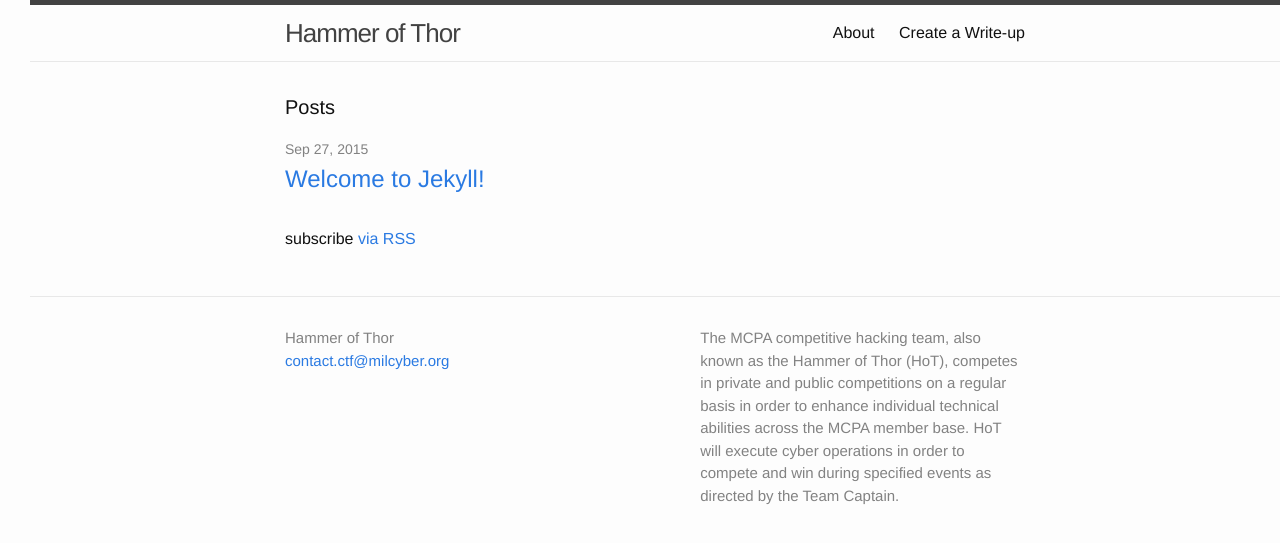
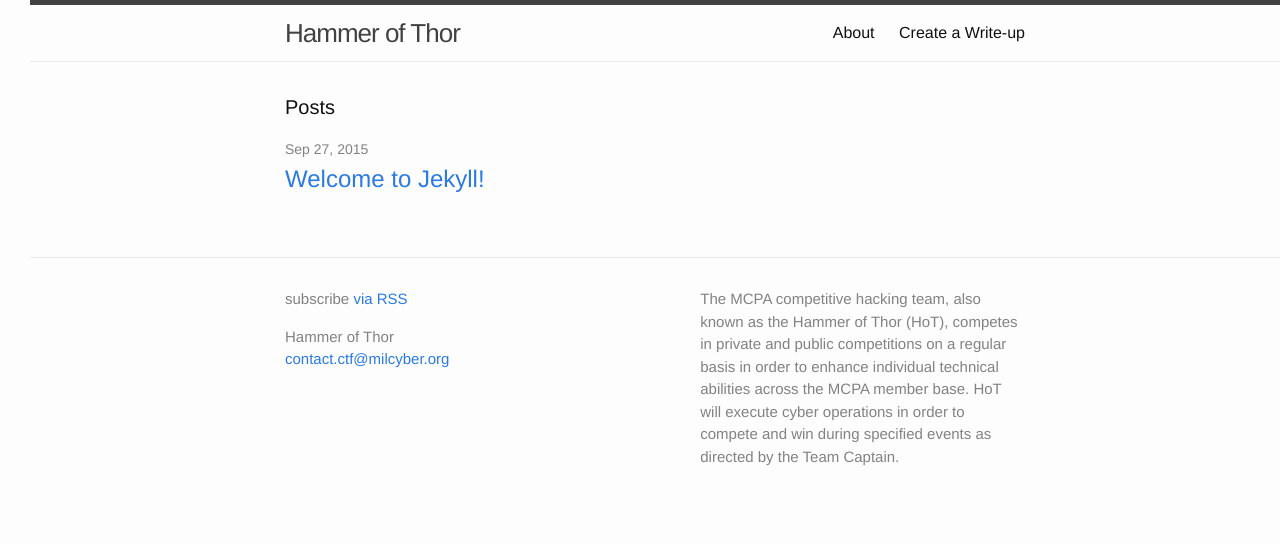
Before and after one commit to MCPA/MCPA.github.io, a Jekyll site: the page built from index.html, in a window 1280 px wide. Shown: the top 543 px of the page. Built offline with Jekyll 4.4.1, drawn with Linux system fonts in a browser that asks for light colours; Markdown is read by kramdown in place of the engine named in the settings; the list of posts is cut into pages by our own code.

Commit message:
small changes

```diff
--- a/_includes/footer.html
+++ b/_includes/footer.html
@@ -4,6 +4,7 @@
 
     <div class="footer-col-wrapper">
       <div class="footer-col  footer-col-1">
+      	<p class="rss-subscribe">subscribe <a href="{{ "/feed.xml" | prepend: site.baseurl }}">via RSS</a></p>
         <ul class="contact-list">
           <li>{{ site.title }}</li>
           <li><a href="mailto:{{ site.email }}">{{ site.email }}</a></li>
@@ -47,7 +48,6 @@
         <p class="text">{{ site.description }}</p>
       </div>
     </div>
-
   </div>
 
 </footer>
--- a/index.html
+++ b/index.html
@@ -18,6 +18,4 @@ layout: default
     {% endfor %}
   </ul>
 
-  <p class="rss-subscribe">subscribe <a href="{{ "/feed.xml" | prepend: site.baseurl }}">via RSS</a></p>
-
 </div>
```
